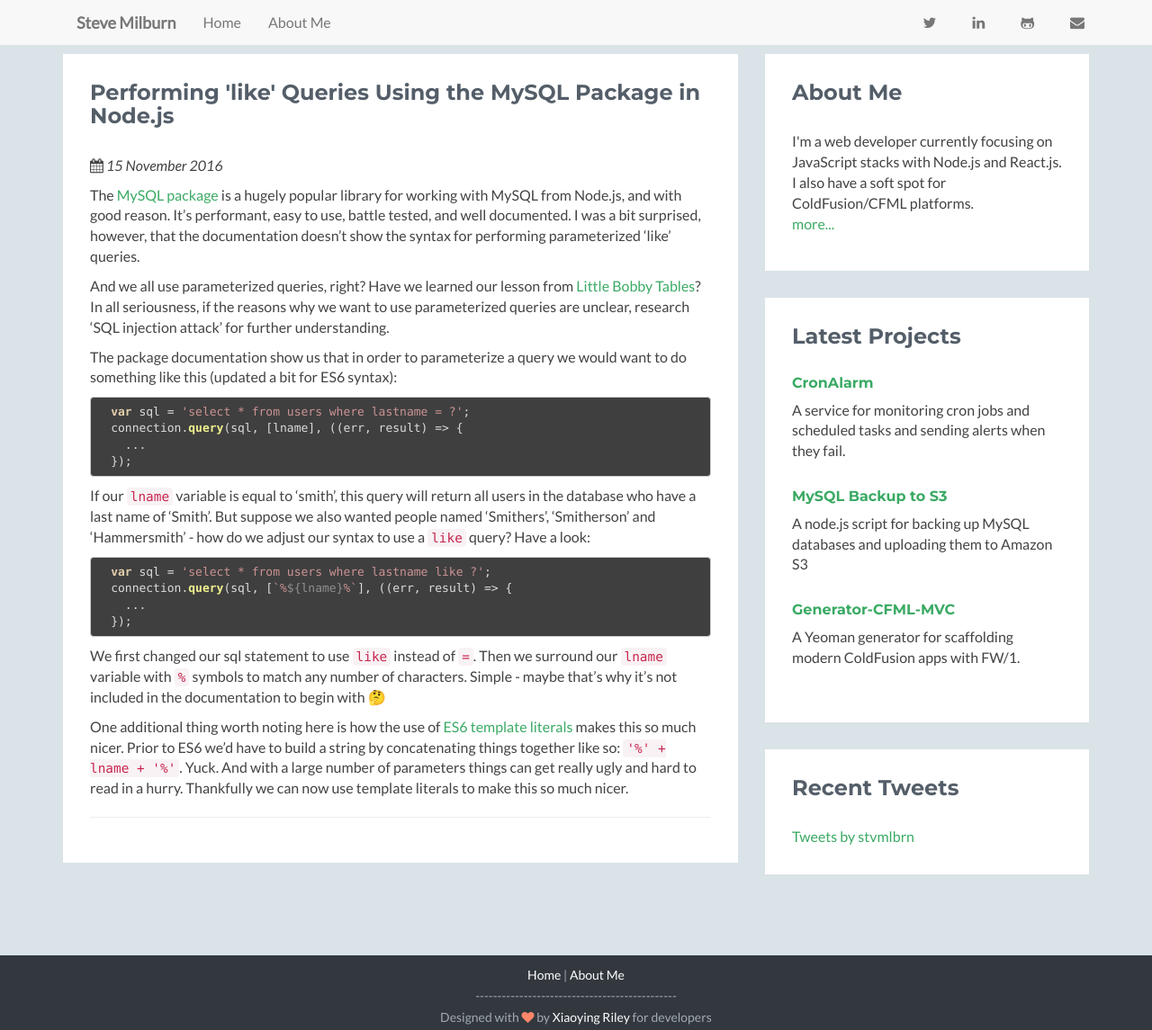
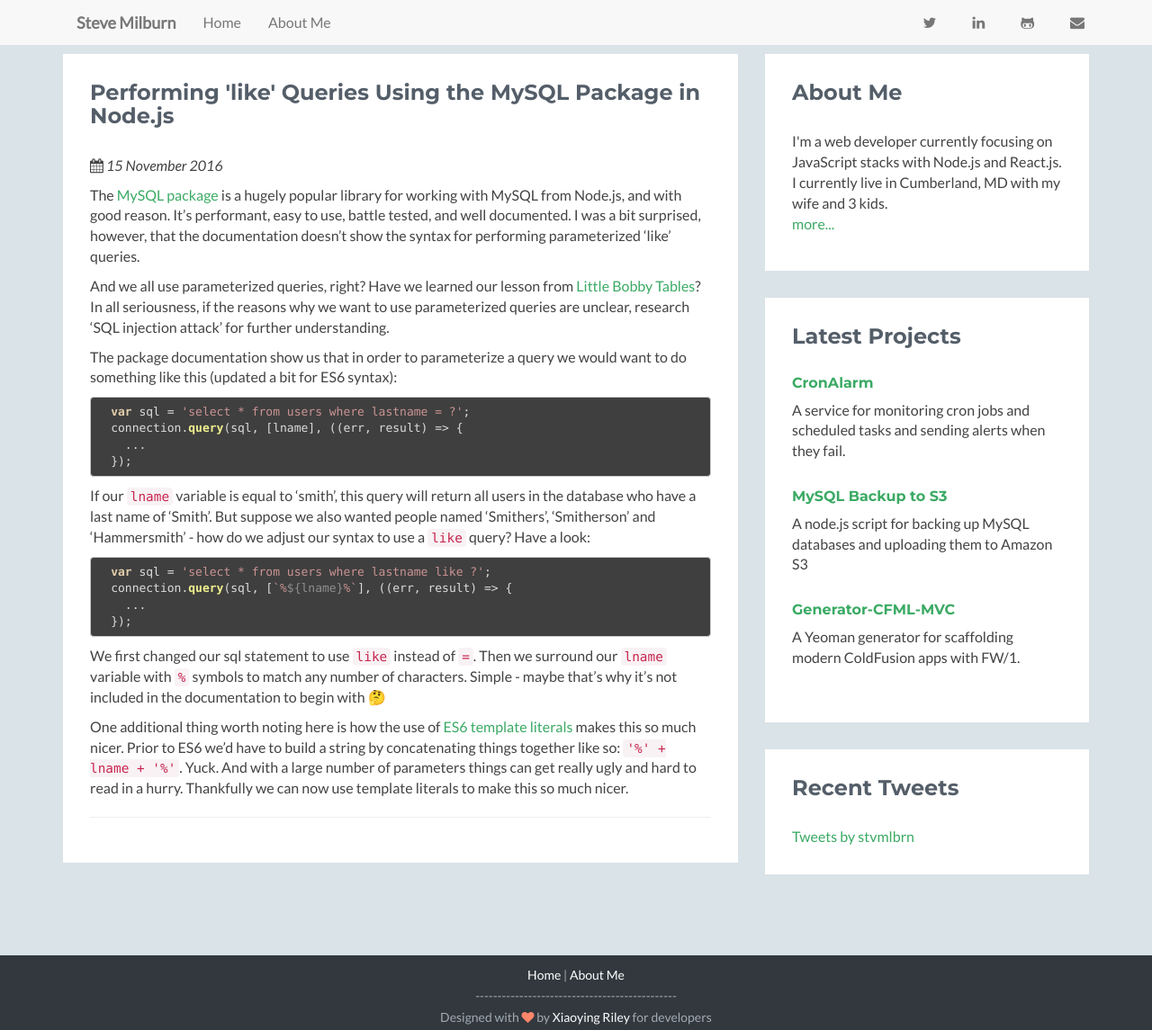
Before and after one commit to stvmlbrn/stvmlbrn.github.io, a Jekyll site: the page built from _posts/2016-11-15-like-parameters-using-mysql-package-in-node.md, in a window 1280 px wide and 1145 px high. Shown: the whole window at 90% size. Built offline with Jekyll 4.4.1, drawn with Linux system fonts in a browser that asks for light colours; nearby versions of some CDN libraries; comment, search, counter and statistics services are not loaded.

Commit message:
Update about

```diff
--- a/_includes/about.html
+++ b/_includes/about.html
@@ -2,7 +2,8 @@
     <div class="section-inner">
         <h2 class="heading">About Me</h2>
         <div class="content">
-            I'm a web developer currently focusing on JavaScript stacks with Node.js and React.js. I also have a soft spot for ColdFusion/CFML platforms.
+            I'm a web developer currently focusing on JavaScript stacks with Node.js and React.js. I currently
+            live in Cumberland, MD with my wife and 3 kids.
             <p><a href="/about">more...</a></p>
         </div><!--//content-->
     </div><!--//section-inner-->
--- a/about/index.html
+++ b/about/index.html
@@ -23,7 +23,9 @@ title: About Me
               that a formal education would help me in some areas where my self-education may be lacking. I completed the Master's degree in 2007.
             </p>
             <p>
-              These days I'm focusing on JavaScript platforms with Node.js and React.js but I still do plenty of contract ColdFusion development as well. I'll never be mistaken as a designer but I do enjoy working on all layers of the web application stack including front-end code, server APIs,
+              These days I'm focusing on JavaScript platforms with Node.js and React.js but I'm always willing and eager to learn new stacks.
+              I'll never be mistaken as a designer but I do enjoy working
+              on all layers of the web application stack including front-end code, server APIs,
               database design/development, server administration, and so on.
             </p>
             <p>
```
